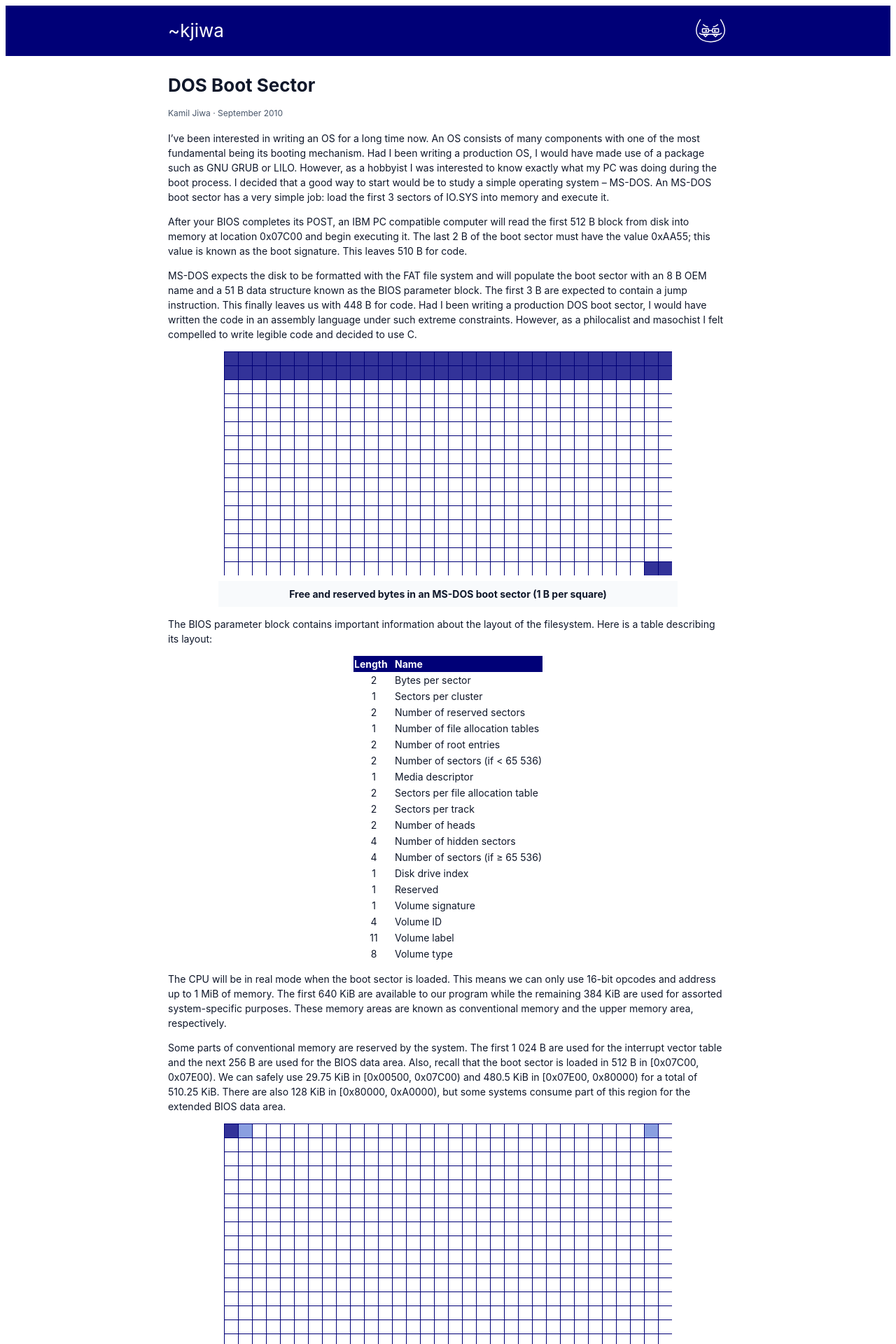
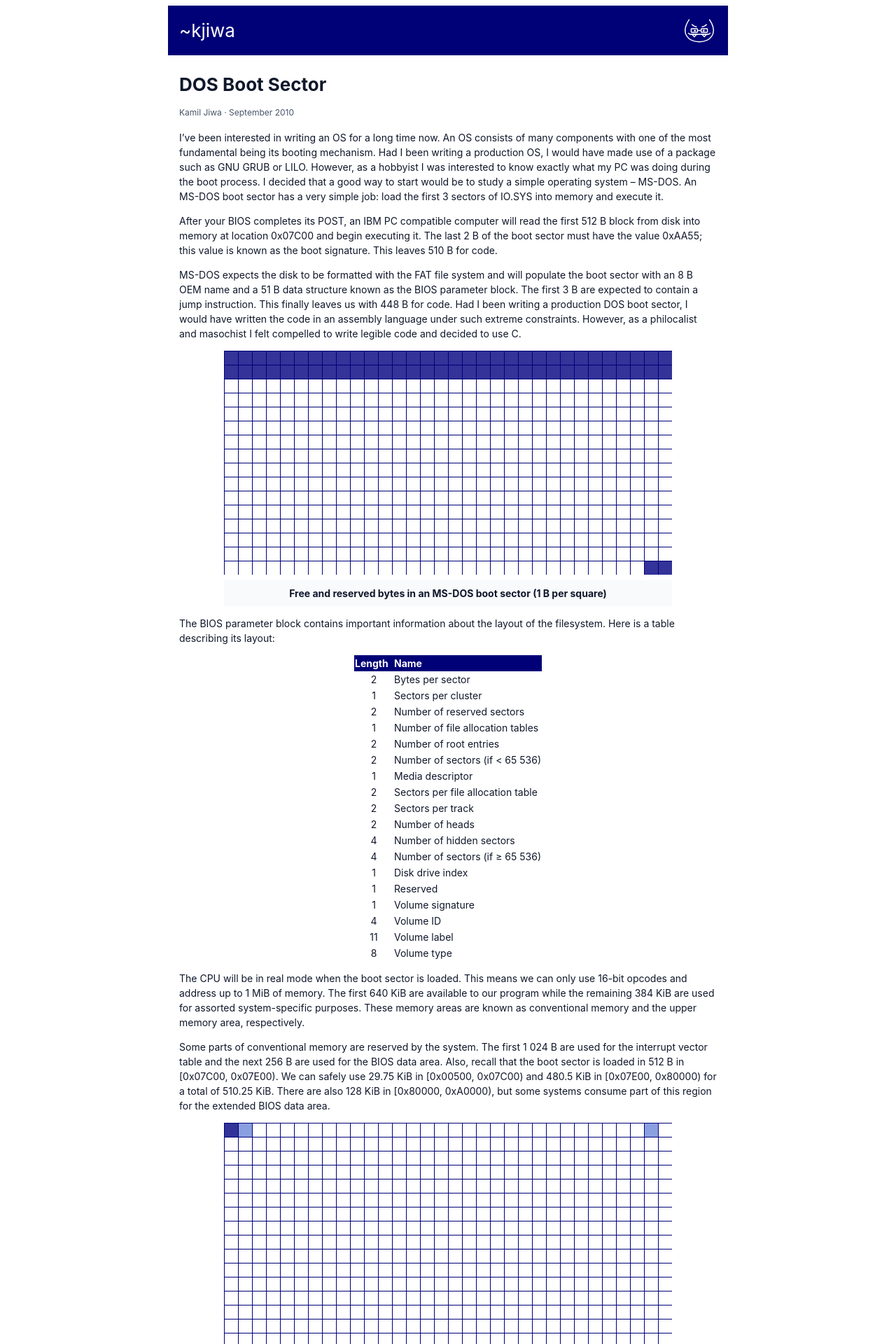
Before and after one commit to kjiwa/crimsonglow, a Jekyll site: the page built from _posts/2010-09-01-dos-boot-sector.markdown, in a window 1280 px wide. Shown: the top 1920 px of the page at 70% size. Built offline with Jekyll 4.4.1, drawn with Linux system fonts in a browser that asks for light colours.

Commit message:
Detach header banner from viewport edge, fix dark-mode byte grid contrast
The full-bleed navy header no longer matches the centered, max-width content
column: constrain it to the same column instead. Fixing that surfaced that
header and article each repeated their own margin/max-width, so they now share
one rule, backed by a global border-box reset.

The DOS boot sector byte grids were illegible in dark mode: the grid-line
stroke was 1.32:1 against the canvas (vs 16.58:1 in light), and the
reserved/partially-reserved fill ramp was inverted relative to light -- the
most-reserved region read as the least visible one. Swap the two fills back
into line with light's ordering and lift the stroke to 7.53:1. The renamed
--color-grid-* tokens reflect that they only ever styled the SVG grids, never
a table. Also promotes the grid's hard-coded 640px to a --figure-max-width
token and merges .htaccess's two identical Cache-Control blocks.

Co-Authored-By: Claude Sonnet 5 <noreply@anthropic.com>

```diff
--- a/_sass/main.scss
+++ b/_sass/main.scss
@@ -12,10 +12,9 @@
   --color-link: #000077;
   --color-link-hover: #1d4ed8;
   --color-header-bg: #000077;
-  --color-header-border: transparent;
-  --color-table-border: #000077;
-  --color-table-reserved: #339;
-  --color-table-partially-reserved: #8a9fe0;
+  --color-grid-line: #000077;
+  --color-grid-reserved: #333399;
+  --color-grid-partially-reserved: #8a9fe0;
   --color-table-head-bg: #000077;
 
   --hl-comment: #57606a;
@@ -44,6 +43,7 @@
   --space-2: 16px;
 
   --content-max-width: 50rem;
+  --figure-max-width: 640px;
 }
 
 @media (prefers-color-scheme: dark) {
@@ -56,10 +56,9 @@
     --color-link: #7ea2ff;
     --color-link-hover: #b2cbff;
     --color-header-bg: #000066;
-    --color-header-border: #1e293b;
-    --color-table-border: #1e293b;
-    --color-table-reserved: #1e3a8a;
-    --color-table-partially-reserved: #3b82f6;
+    --color-grid-line: #94a3b8;
+    --color-grid-reserved: #3b82f6;
+    --color-grid-partially-reserved: #1e3a8a;
     --color-table-head-bg: #1e293b;
 
     --hl-comment: #8b949e;
@@ -75,6 +74,12 @@
     --hl-inserted: #aff5b4;
     --hl-inserted-bg: #033a16;
   }
+}
+
+*,
+*::before,
+*::after {
+  box-sizing: border-box;
 }
 
 :focus-visible {
@@ -109,9 +114,14 @@ body {
   }
 }
 
+header,
+article {
+  margin: 0 auto;
+  max-width: var(--content-max-width);
+}
+
 header {
   background-color: var(--color-header-bg);
-  border-bottom: 1px solid var(--color-header-border);
   padding: var(--space-2);
 }
 
@@ -122,8 +132,6 @@ header {
   font-size: var(--font-size-2xl);
   font-weight: normal;
   justify-content: space-between;
-  margin: 0 auto;
-  max-width: var(--content-max-width);
   text-decoration: none;
 
   &:hover .header-handle {
@@ -136,8 +144,6 @@ header {
 }
 
 article {
-  margin: 0 auto;
-  max-width: var(--content-max-width);
   padding: 0 var(--space-2);
 }
 
@@ -264,7 +270,7 @@ a:hover {
   display: block;
   height: auto;
   margin: var(--space-1) auto;
-  max-width: 640px;
+  max-width: var(--figure-max-width);
   width: 100%;
 }
 
@@ -273,23 +279,23 @@ a:hover {
 }
 
 .dos-boot-sector-grid-reserved {
-  fill: var(--color-table-reserved);
+  fill: var(--color-grid-reserved);
 }
 
 .dos-boot-sector-grid-partially-reserved {
-  fill: var(--color-table-partially-reserved);
+  fill: var(--color-grid-partially-reserved);
 }
 
 .dos-boot-sector-grid-lines,
 .dos-boot-sector-grid-border {
   fill: none;
-  stroke: var(--color-table-border);
+  stroke: var(--color-grid-line);
   stroke-width: 1;
 }
 
 .dos-boot-sector-grid + .caption {
   margin: 0 auto;
-  max-width: 640px;
+  max-width: var(--figure-max-width);
   text-align: center;
 }
 
```
Also changed, not shown: 1 other file.
